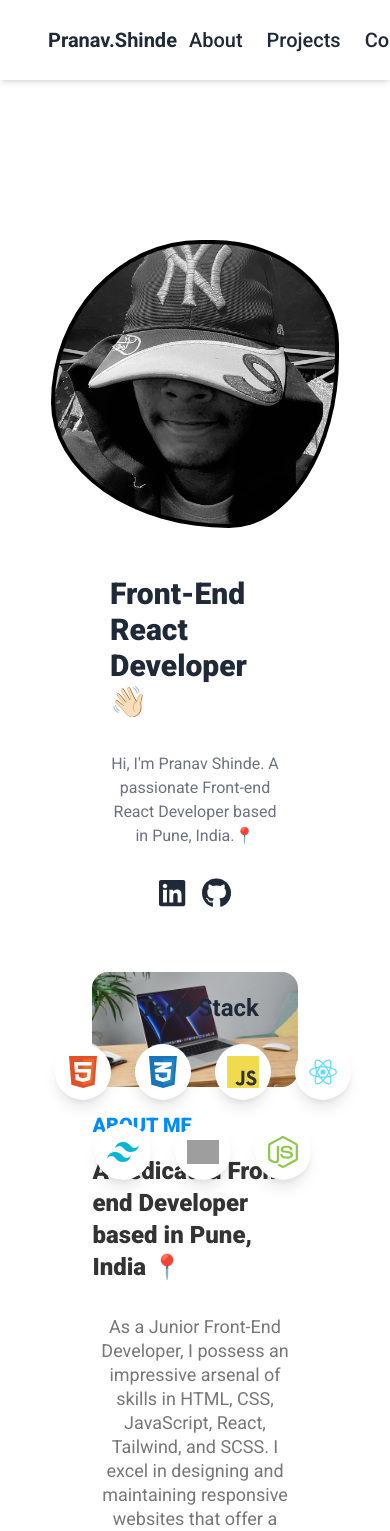
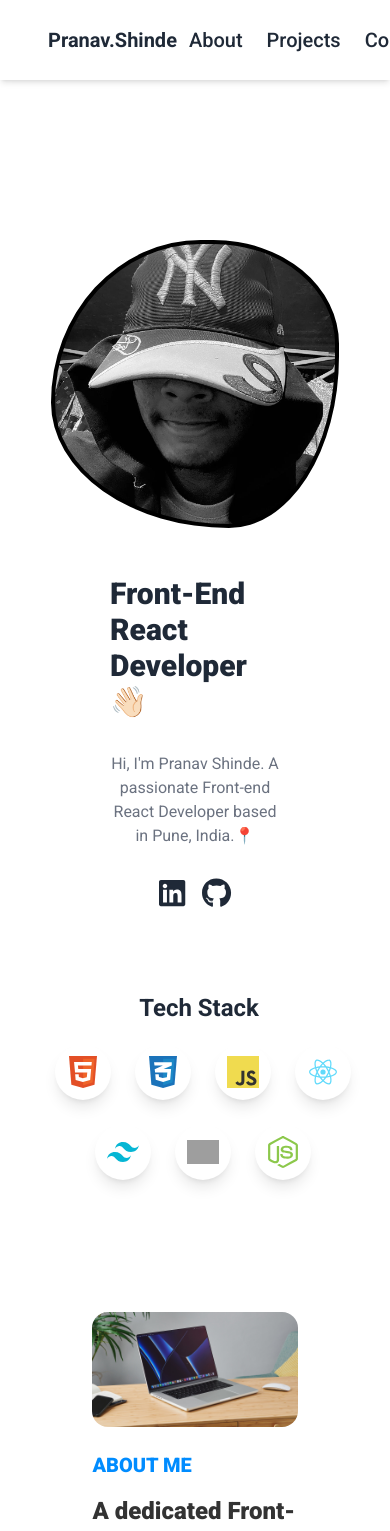
Before and after one commit to Py528/Personal_Website, a React (Vite) app in the folder vite-project/: page / in a window 390 px wide. Shown: the top 1531 px of the page. Built offline with nearby package versions, Linux system fonts and the light colour scheme; grey boxes are pictures that could not be loaded.

Commit message:
removed Home cmp from Main, made responsive

```diff
--- a/vite-project/src/components/Intro.jsx
+++ b/vite-project/src/components/Intro.jsx
@@ -17,8 +17,8 @@ import {
 
 function Intro() {
 	return (
-		<div className="h-screen lg:bg-gray-50 text-gray-800 mx-auto">
-			<div className="container mx-auto flex justify-between items-center flex-col pt-40 relative">
+		<div className="lg:bg-gray-50">
+			<div className="container mx-auto flex justify-between items-center flex-col pt-40 lg:pb-[20rem] md:pb-[16rem] sm:pb-[12rem] 2xs:pb-[8rem] 3xs:pb-[6rem] text-gray-800">
 				<div className="hero-main flex gap-12 lg:flex-row flex-col-reverse items-center justify-between max-w-[109rem]">
 					<div className="hero-text w-1/2">
 						<div className="flex flex-col gap-8 text-5xl">
@@ -80,6 +80,7 @@ function Intro() {
 						</div>
 					</div>
 				</div>
+				<div className="hero-side">
 					<div className="skills flex lg:flex-row flex-col items-center text-2xl pt-20 lg:pr-20">
 						<p className="border-r-2 lg:border-solid lg:border-gray-500 font-mulish font-semibold mr-6 pr-4 justify-center items-end lg:items-center border-none px-12">
 							Tech Stack
@@ -166,6 +167,7 @@ function Intro() {
 					</div>
 				</div>
 			</div>
+		</div>
 	);
 }
 
```
Lines whose indentation alone changed are shown as unchanged.
